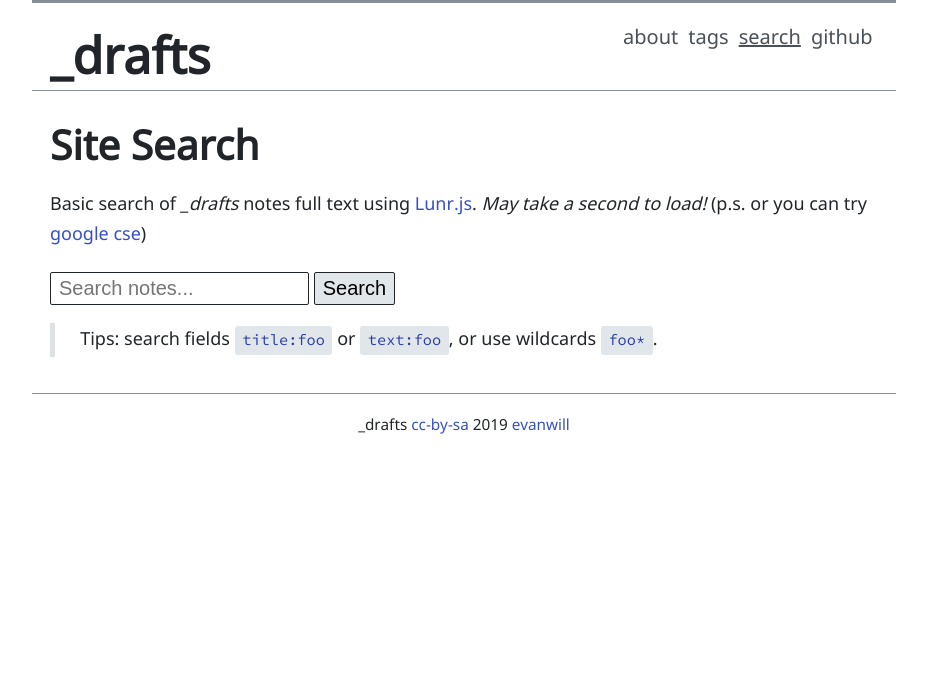
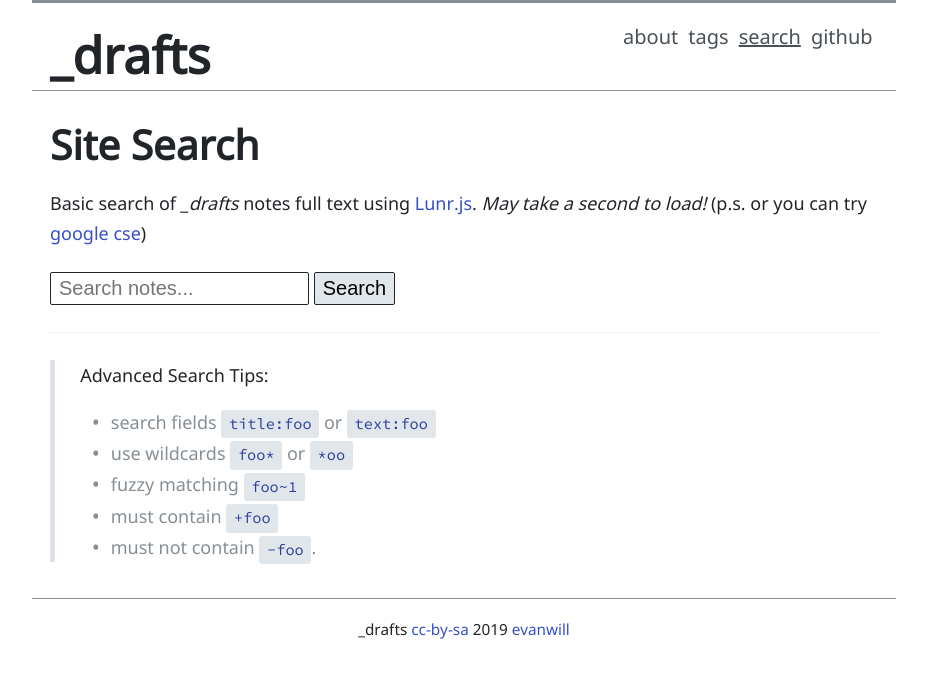
Before and after one commit to evanwill/_drafts, a Jekyll site: the page built from search/index.md, in a window 1280 px wide. Shown: the top 678 px of the page, without its empty margins (176-1103 px from the left). Built offline with Jekyll 4.4.1, drawn with Linux system fonts in a browser that asks for light colours.

Commit message:
advanced search tips

```diff
--- a/search/index.md
+++ b/search/index.md
@@ -15,7 +15,15 @@ Basic search of *_drafts* notes full text using [Lunr.js](https://lunrjs.com/){:
 <p id="count"></p>
 <ul id="search-results"></ul>
 
-> Tips: search fields `title:foo` or `text:foo`, or use wildcards `foo*`.
+<hr>
+
+> Advanced Search Tips:
+>
+> - search fields `title:foo` or `text:foo`
+> - use wildcards `foo*` or `*oo`
+> - fuzzy matching `foo~1`
+> - must contain `+foo`
+> - must not contain `-foo`.
 
 <script src="{{ '/js/lunr.min.js' | absolute_url }}"></script>
 <script src="{{ '/js/lunr-store.js' | absolute_url }}"></script>
```
